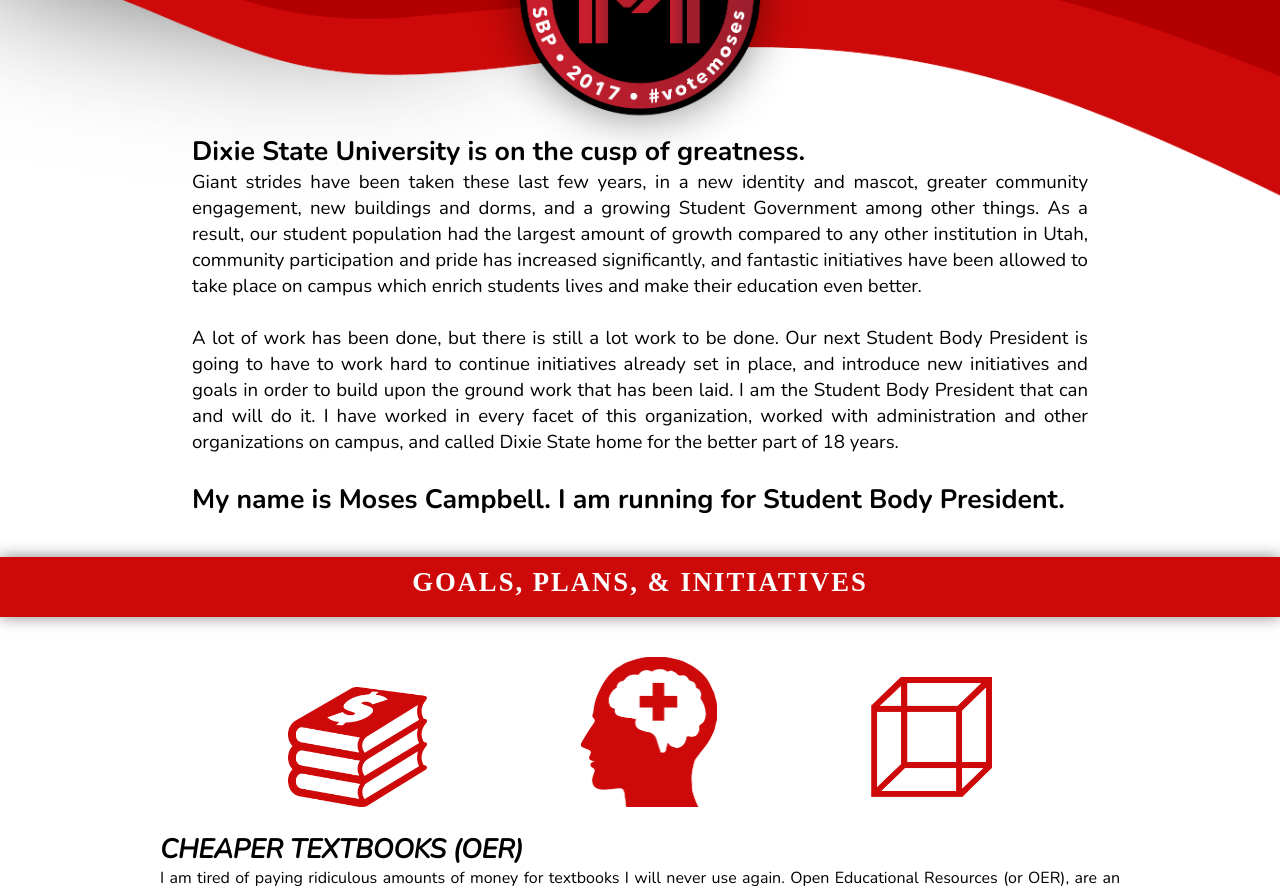
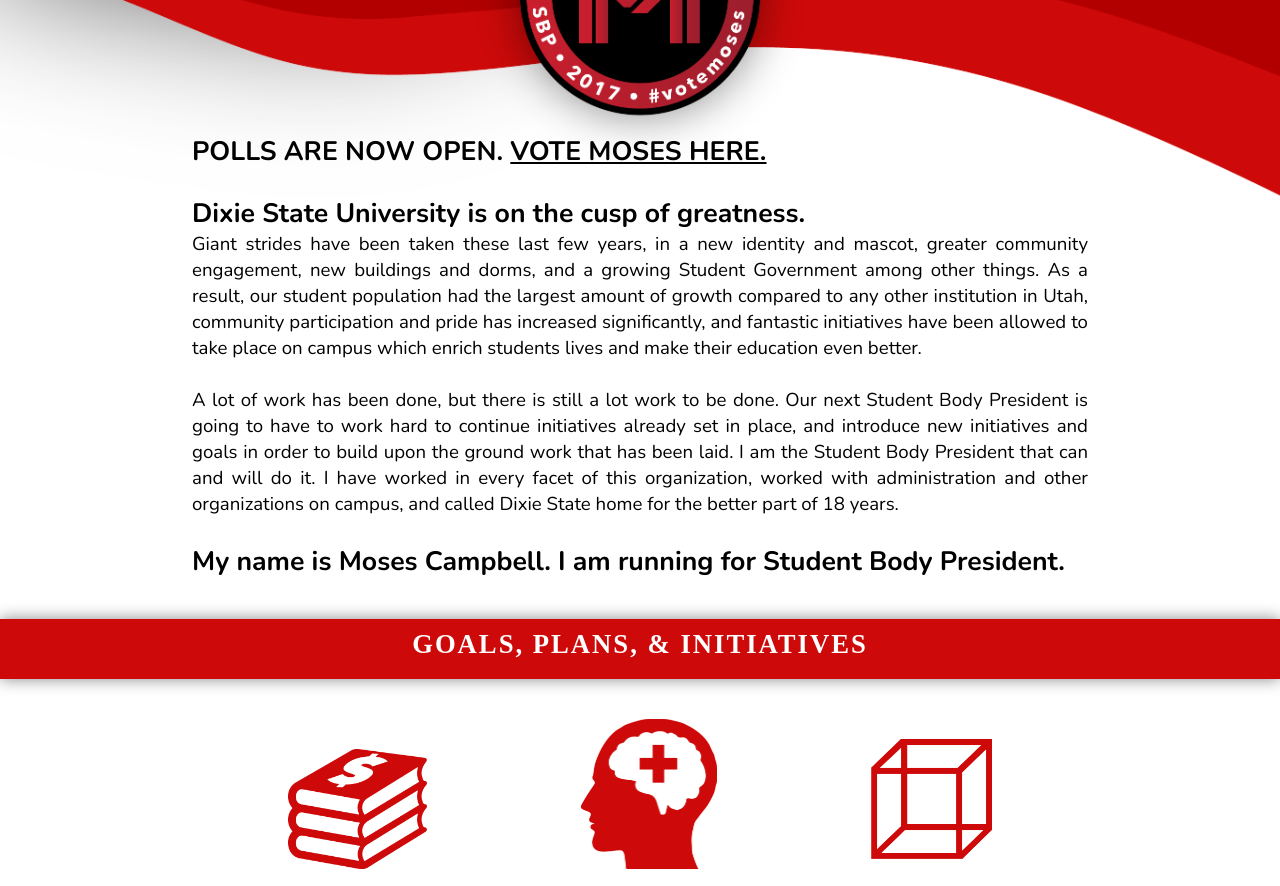
Before and after one commit to votemoses/votemoses.github.io, a plain HTML site: page index.html in a window 1280 px wide. Shown: the part 520-1406 px from the top of the page. Drawn offline with nearby package versions, Linux system fonts and the light colour scheme; a web font is replaced by a local one.

Commit message:
open polls

```diff
--- a/index.html
+++ b/index.html
@@ -30,7 +30,7 @@
   		<p class="bigthree2">PASSIONATE</p>
   		<p class="bigthree3">AWESOME</p>
   	</div>
-    <div class="intro"><p><b>Dixie State University is on the cusp of greatness.</b> <br>
+    <div class="intro"><p><b>POLLS ARE NOW OPEN. <a href="https://students.dixie.edu/voting/" target="new">VOTE MOSES HERE.</a></b><br><br><b>Dixie State University is on the cusp of greatness.</b> <br>
       Giant strides have been taken these last few years, in a new identity and mascot, greater community engagement, new buildings and dorms, and a growing Student Government among other things. As a result, our student population had the largest amount of growth compared to any other institution in Utah, community participation and pride has increased significantly, and fantastic initiatives have been allowed to take place on campus which enrich students lives and make their education even better.<br><br>
       A lot of work has been done, but there is still a lot work to be done. Our next Student Body President is going to have to work hard to continue initiatives already set in place, and introduce new initiatives and goals in order to build upon the ground work that has been laid. I am the Student Body President that can and will do it. I have worked in every facet of this organization, worked with administration and other organizations on campus, and called Dixie State home for the better part of 18 years.<br><br>
       <b>My name is Moses Campbell. I am running for Student Body President.</b>
@@ -107,7 +107,7 @@
     </div>
     <div class="votinginfo">
       <p><b>PRIMARY ELECTIONS</b><br>
-        Voting for the primary elections will take place on March 1 and 2nd, and will take place online after logging in with your Student ID number. You can check back here for the link when its live.</p>
+        <p>POLLS ARE NOW OPEN. <a href="https://students.dixie.edu/voting/" target="new">VOTE MOSES HERE.</a></p>
      </div>
   </div>
 
```
